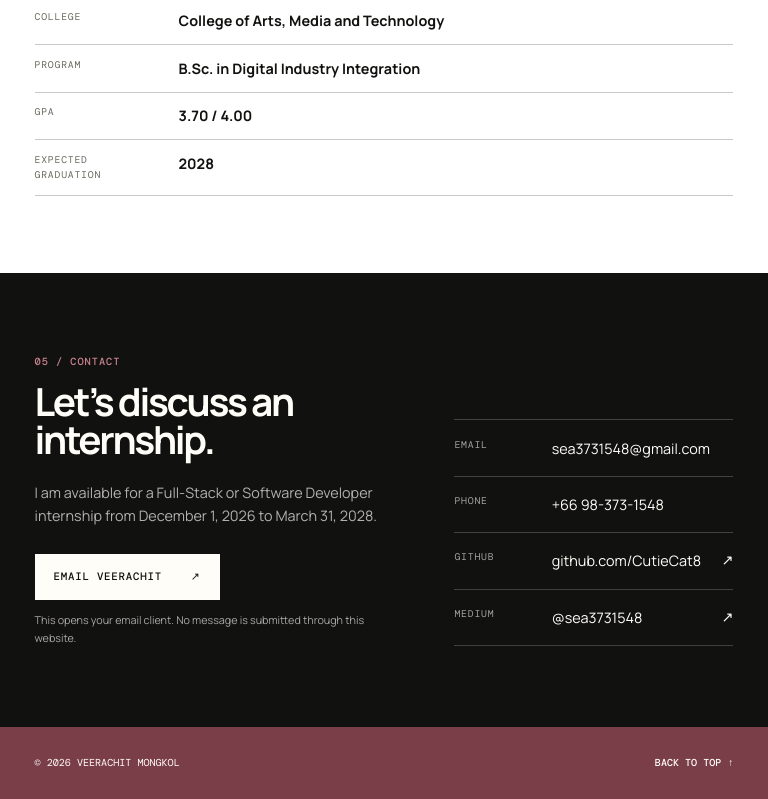
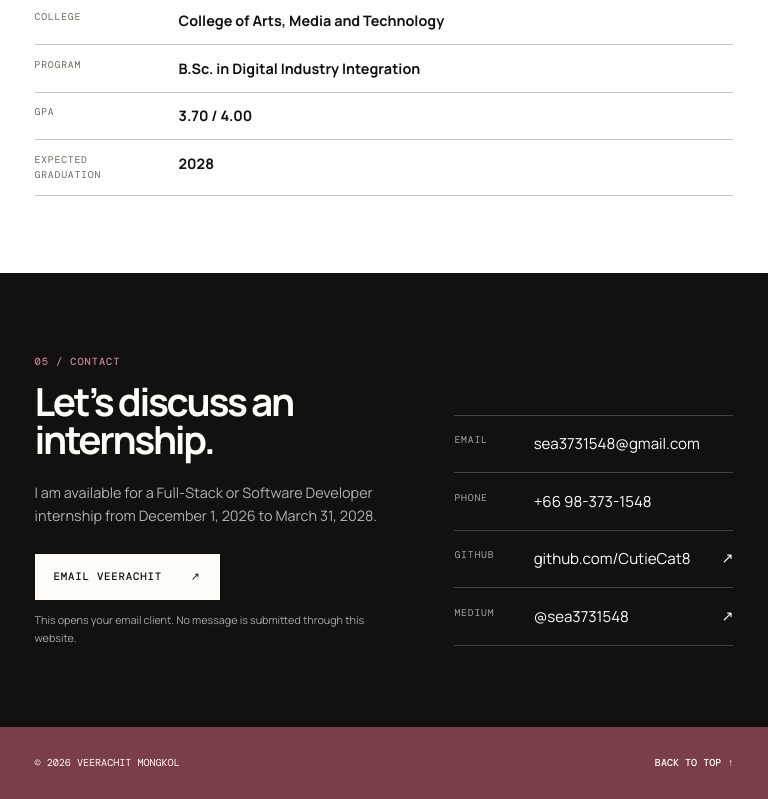
Before and after one commit to CutieCat8/PortFolioWebsite, a website: page index.html in a window 768 px wide. Shown: the part 9002-9801 px from the top of the page. Drawn offline with nearby package versions, Linux system fonts and the light colour scheme.

Commit message:
fix(ui): prevent contact detail text wrapping on portrait tablets

```diff
--- a/style.css
+++ b/style.css
@@ -2156,3 +2156,16 @@ img {
     grid-template-columns: minmax(0, 1.3fr) minmax(0, 0.7fr);
   }
 }
+
+@media (min-width: 761px) and (max-width: 1020px) {
+  .contact-details a {
+    grid-template-columns: 76px minmax(0, 1fr);
+    gap: 12px;
+    font-size: 1.05rem;
+    overflow-wrap: normal;
+  }
+
+  .contact-details a:has(> span[aria-hidden]) {
+    grid-template-columns: 76px minmax(0, 1fr) auto;
+  }
+}
```
